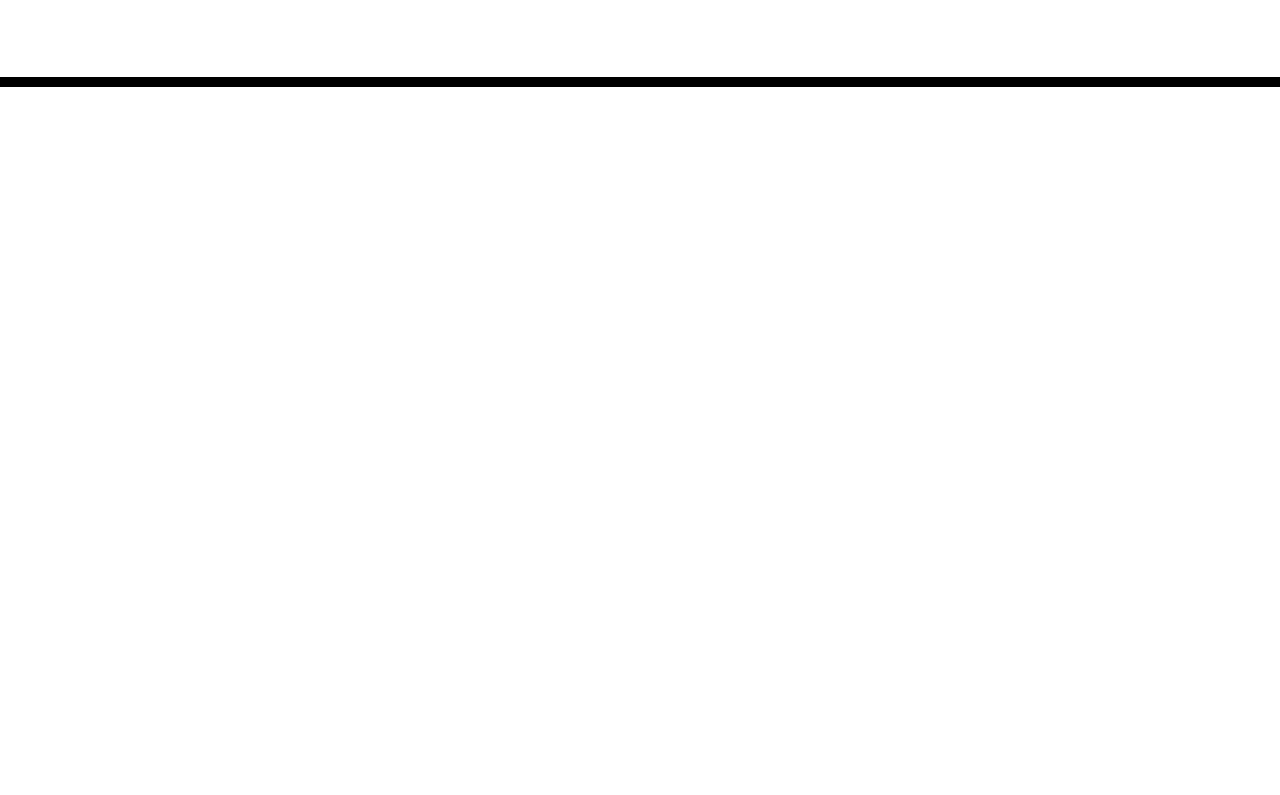
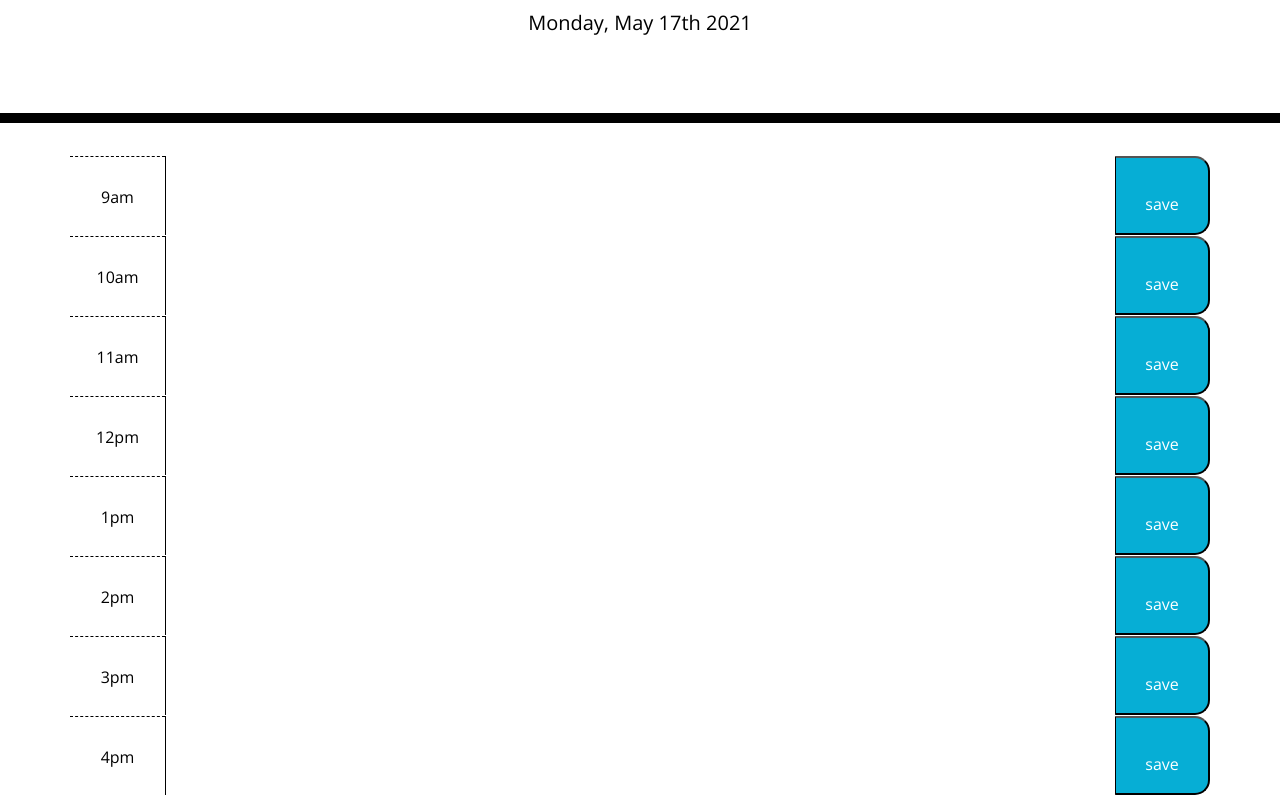
Before and after one commit to emmccormick/mod5challenge, a plain HTML site: page index.html in a window 1280 px wide. Shown: the part 181-976 px from the top of the page. Before the commit the page ends 800 px from the top, so only its background shows below. Drawn offline with nearby package versions, Linux system fonts and the light colour scheme.

Commit message:
add hours and local storage

```diff
--- /dev/null
+++ b/assets/script.js
@@ -0,0 +1,29 @@
+// Current day is displayed at top
+var todayDate = moment().format('dddd, MMM Do YYYY');
+$("#currentDay").html(todayDate);
+
+$(document).ready(function () {
+    // saveBtn click listener
+    $(".saveBtn").on("click", function () {
+        var text = $(this).siblings(".description").val();
+        var time = $(this).parent().attr("id");
+
+        // Save in local storage
+        localStorage.setItem(time, text);
+    })
+
+    // code to change the class depending on time could go here
+
+    // Get info from local storage
+
+    $("#hour-9 .description").val(localStorage.getItem("hour-9"));
+    $("#hour-10 .description").val(localStorage.getItem("hour-10"));
+    $("#hour-11 .description").val(localStorage.getItem("hour-11"));
+    $("#hour-12 .description").val(localStorage.getItem("hour-12"));
+    $("#hour-1 .description").val(localStorage.getItem("hour-1"));
+    $("#hour-2 .description").val(localStorage.getItem("hour-2"));
+    $("#hour-3 .description").val(localStorage.getItem("hour-3"));
+    $("#hour-4 .description").val(localStorage.getItem("hour-4"));
+
+
+})
--- a/index.html
+++ b/index.html
@@ -29,11 +29,95 @@
       <p class="lead">A simple calendar app for scheduling your work day</p>
       <p id="currentDay" class="lead"></p>
     </header>
+
     <div class="container">
       <!-- Timeblocks go here -->
+      <div id ="hour-9" class="row time-block">
+        <div class="col-md-1 hour">
+          9am
+        </div>
+        <textarea class="col-md-10 description">
+        </textarea>
+        <button class="col-md-1 saveBtn">
+          save
+        </button>
+      </div>
+      <div id ="hour-10" class="row time-block">
+        <div class="col-md-1 hour">
+          10am
+        </div>
+        <textarea class="col-md-10 description">
+        </textarea>
+        <button class="col-md-1 saveBtn">
+          save
+        </button>
+      </div>
+      <div id ="hour-11" class="row time-block">
+        <div class="col-md-1 hour">
+          11am
+        </div>
+        <textarea class="col-md-10 description">
+        </textarea>
+        <button class="col-md-1 saveBtn">
+          save
+        </button>
+      </div>
+      <div id ="hour-12" class="row time-block">
+        <div class="col-md-1 hour">
+          12pm
+        </div>
+        <textarea class="col-md-10 description">
+        </textarea>
+        <button class="col-md-1 saveBtn">
+          save
+        </button>
+      </div>
+      <div id ="hour-1" class="row time-block">
+        <div class="col-md-1 hour">
+          1pm
+        </div>
+        <textarea class="col-md-10 description">
+        </textarea>
+        <button class="col-md-1 saveBtn">
+          save
+        </button>
+      </div>
+      <div id ="hour-2" class="row time-block">
+        <div class="col-md-1 hour">
+          2pm
+        </div>
+        <textarea class="col-md-10 description">
+        </textarea>
+        <button class="col-md-1 saveBtn">
+          save
+        </button>
+      </div>
+      <div id ="hour-3" class="row time-block">
+        <div class="col-md-1 hour">
+          3pm
+        </div>
+        <textarea class="col-md-10 description">
+        </textarea>
+        <button class="col-md-1 saveBtn">
+          save
+        </button>
+      </div>
+      <div id ="hour-4" class="row time-block">
+        <div class="col-md-1 hour">
+          4pm
+        </div>
+        <textarea class="col-md-10 description">
+        </textarea>
+        <button class="col-md-1 saveBtn">
+          save
+        </button>
+      </div>
+
+
     </div>
 
     <script src="https://code.jquery.com/jquery-3.4.1.min.js"></script>
     <script src="https://cdnjs.cloudflare.com/ajax/libs/moment.js/2.24.0/moment.min.js"></script>
+    <script src="assets/script.js"></script>
   </body>
 </html>
```
